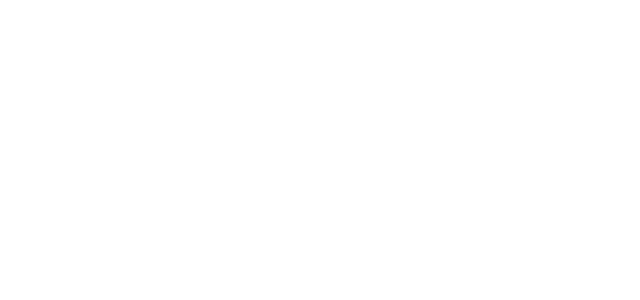
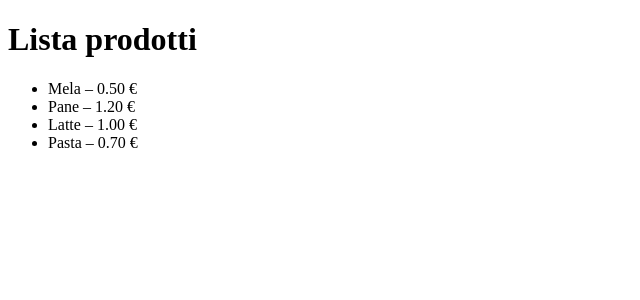
Before and after one commit to Damiana-Arangio/ex-react-usereducer-spesa, a React (Vite) app: page / in a window 1280 px wide. Shown: the top 300 px of the page, without its empty margins (0-640 px from the left). Built offline with nearby package versions, Linux system fonts and the light colour scheme.

Commit message:
feat(milestone 1): lista prodotti leggibile con nome e prezzo

```diff
--- a/src/App.jsx
+++ b/src/App.jsx
@@ -2,8 +2,30 @@
 
 function App() {
 
+  /***************
+      COSTANTI
+  ****************/
+  const products = [
+    { name: 'Mela', price: 0.5 },
+    { name: 'Pane', price: 1.2 },
+    { name: 'Latte', price: 1.0 },
+    { name: 'Pasta', price: 0.7 },
+  ];
+
+  /************
+     RENDER
+ **************/
   return (
     <>
+      <h1> Lista prodotti</h1>
+      <ul>
+        {products.map( (product, index) => (
+            <li key={index}>
+              {product.name} – {product.price.toFixed(2)} €
+            </li>
+        ))}
+
+      </ul>
     </>
   )
 }
```
